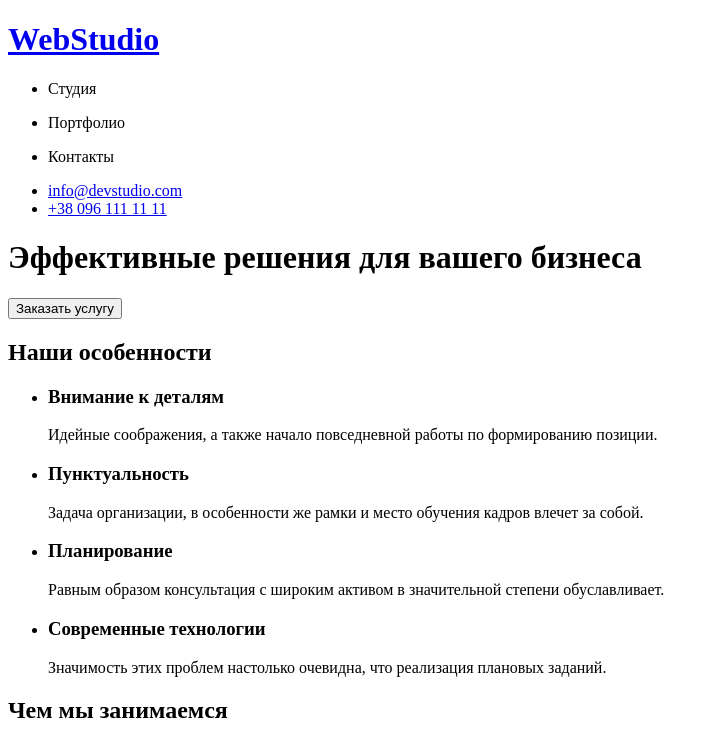
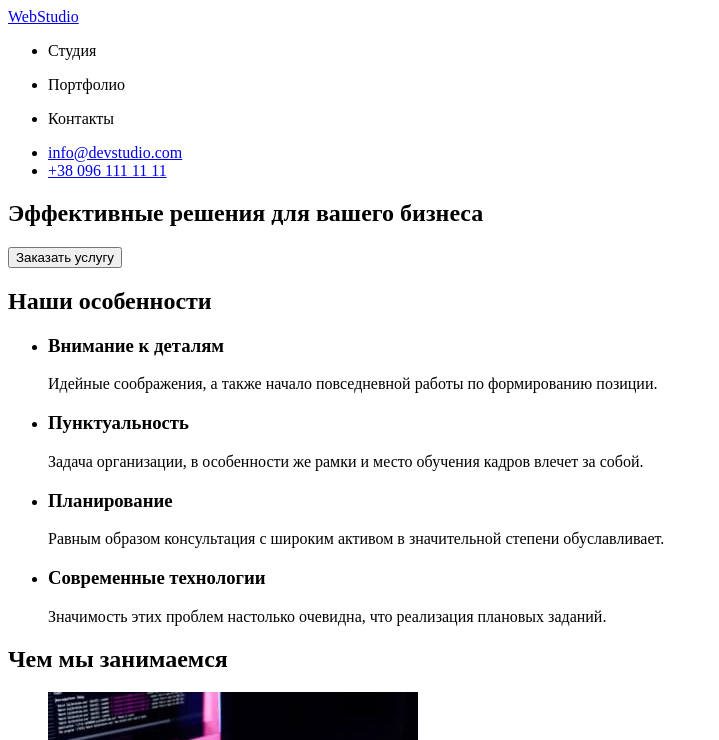
Before and after one commit to Khechoian/goit-markup-hw-01, a plain HTML site: page index.html in a window 1280 px wide. Shown: the top 740 px of the page, without its empty margins (0-719 px from the left). Drawn offline with Linux system fonts and the light colour scheme.

Commit message:
update index.html

```diff
--- a/index.html
+++ b/index.html
@@ -8,9 +8,9 @@
   </head>
   <body>
     <header>
-      <a href="index.html"><h1>WebStudio</h1></a>
       <!--С добавлением новых страниц сайта, будут созданы ссылки на них -->
       <nav>
+        <a href="index.html">WebStudio</a>
         <ul>
           <li><p>Студия</p></li>
           <li><p>Портфолио</p></li>
@@ -23,9 +23,9 @@
       </ul>
     </header>
     <main>
-      <h1>Эффективные решения для вашего бизнеса</h1>
-      <button type="button">Заказать услугу</button>
       <section>
+        <h1>Эффективные решения для вашего бизнеса</h1>
+        <button type="button">Заказать услугу</button>
         <h2>Наши особенности</h2>
         <ul>
           <li>
@@ -105,7 +105,7 @@
       </section>
     </main>
     <footer>
-      <a href="index.html"><h1>WebStudio</h1></a>
+      <a href="index.html">WebStudio</a>
       <address>
         <ul>
           <li>
```
